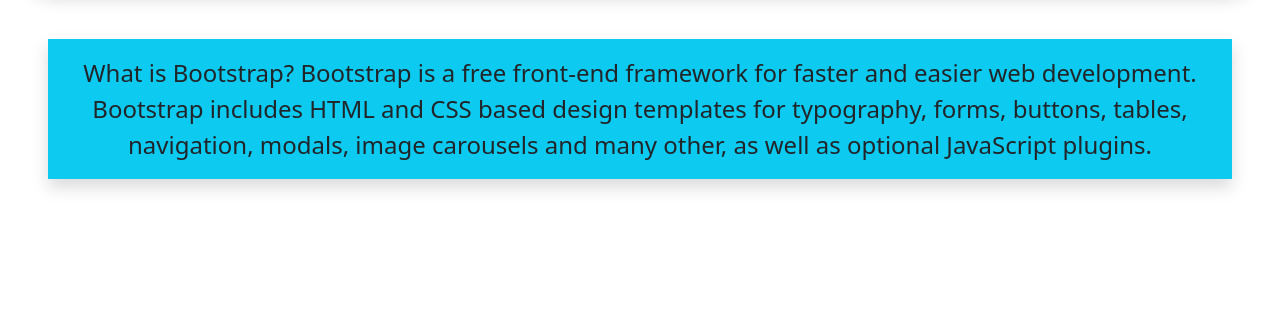
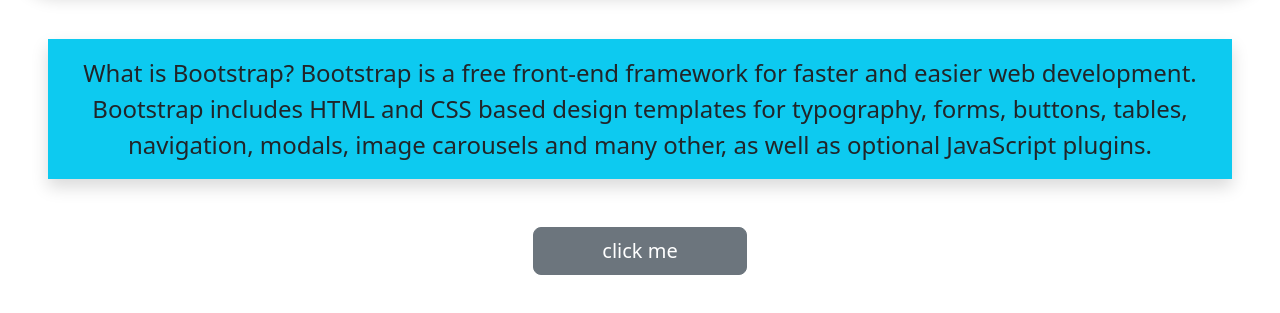
Before and after one commit to MaheshwariButle07/project-using-bootstrap, a plain HTML site: page index.html in a window 1280 px wide. Shown: the part 105-418 px from the top of the page. Drawn offline with nearby package versions, Linux system fonts and the light colour scheme.

Commit message:
added a button

```diff
--- a/index.html
+++ b/index.html
@@ -22,6 +22,7 @@
 
 
 
+    <button type="button" class="btn btn-secondary btn-lg d-grid gap-2 col-2 mx-auto">click me</button>
 
 
 
```
